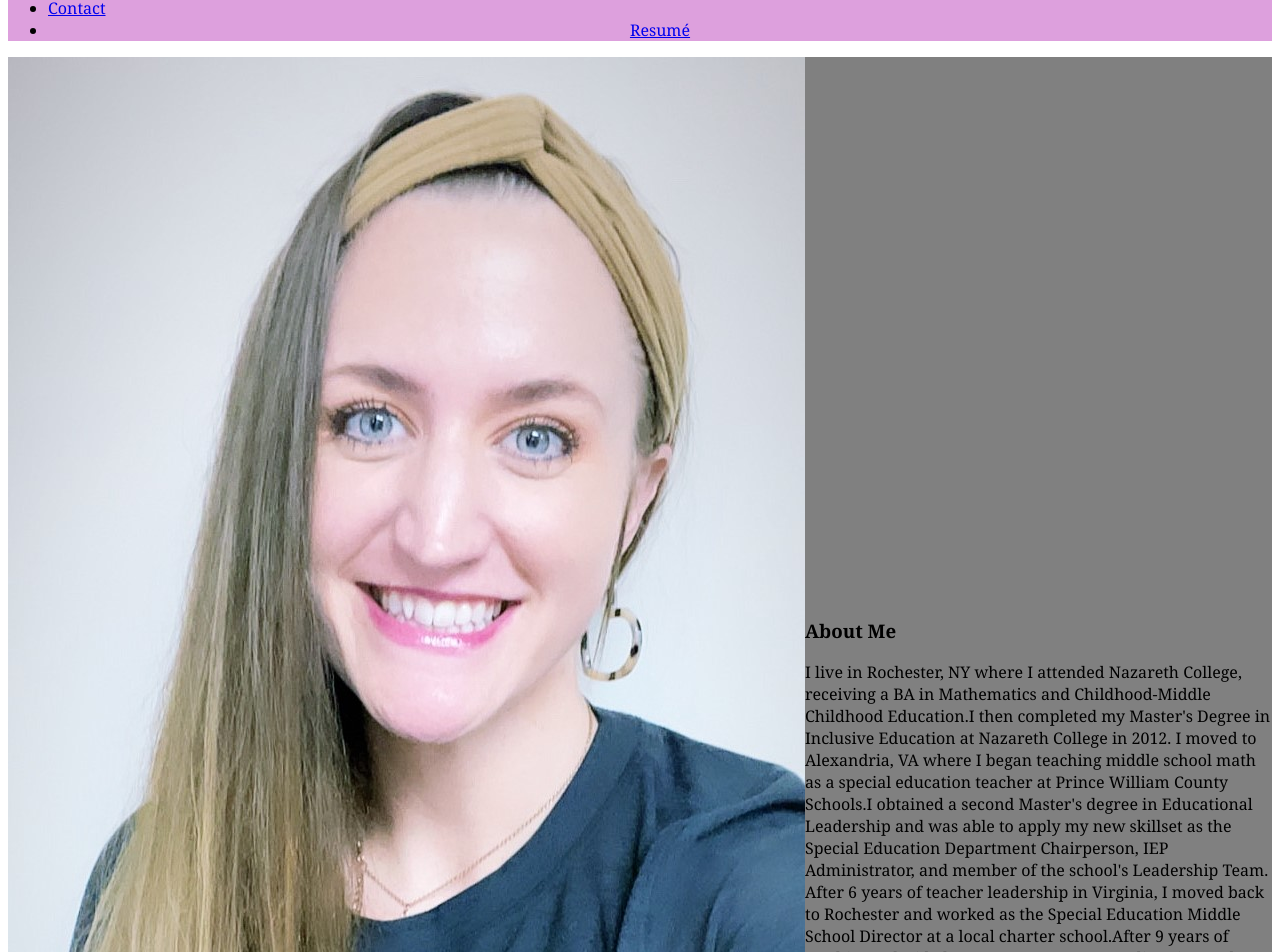
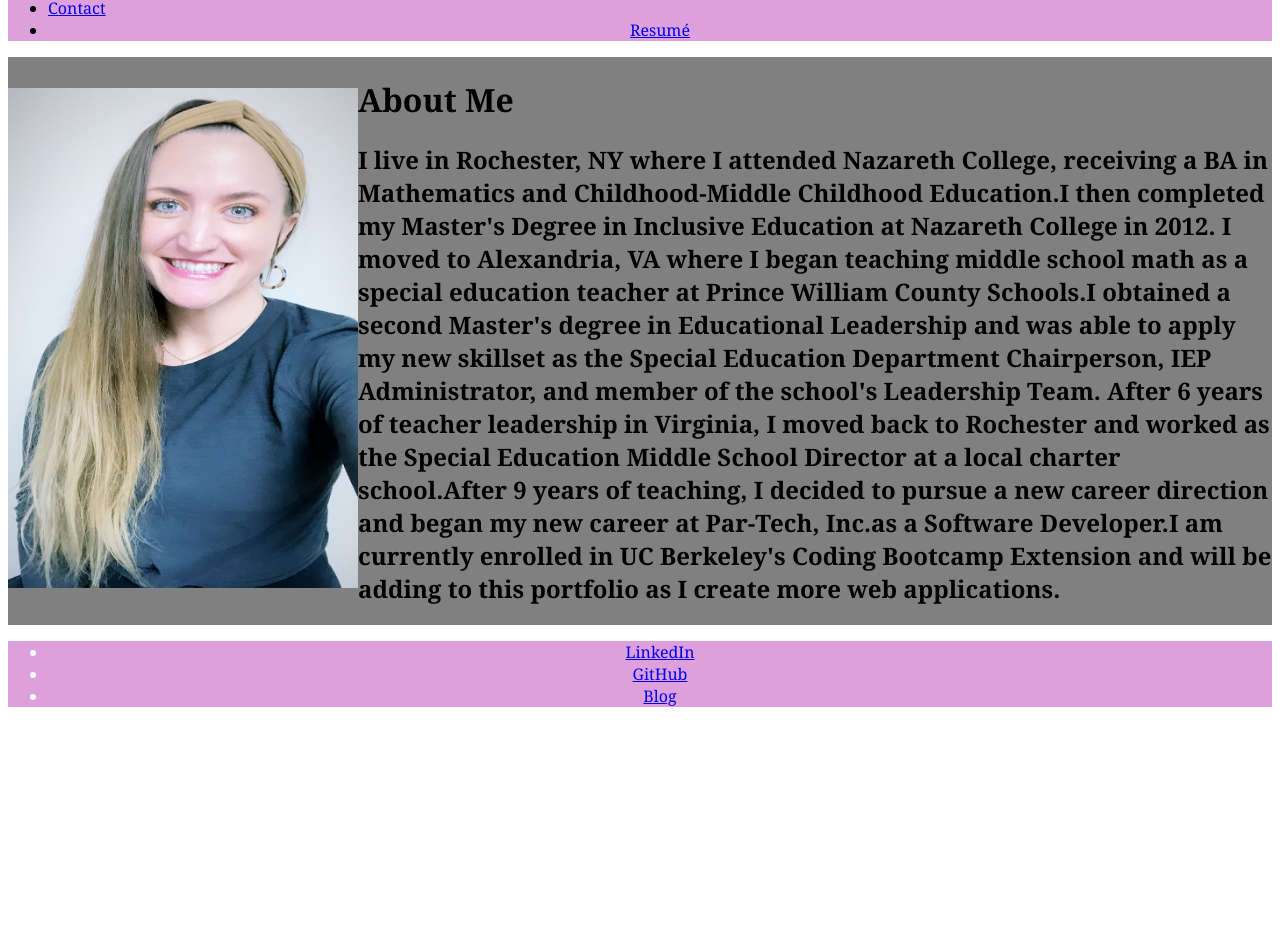
Before and after one commit to kiri-smith/react-portfolio, a React (Create React App) app in the folder react-portfolio/: page / in a window 1280 px wide. Shown: the part 215-1167 px from the top of the page. After the commit the page ends 938 px from the top, so only its background shows below. Built offline with nearby package versions, Linux system fonts and the light colour scheme.

Commit message:
update AboutMe.js styling

```diff
--- a/react-portfolio/src/components/AboutMe.js
+++ b/react-portfolio/src/components/AboutMe.js
@@ -3,21 +3,27 @@ import Picture from "../assets/Picture.jpg";
 import '../styles/App.css';
 //import 'https://cdnjs.cloudflare.com/ajax/libs/materialize/1.0.0/js/materialize.min.js'
 
+const styles = {
+    db: {
+        width: "350px",
+        height: "500px",
+    }
+
+}
 
 function AboutMe() {
     return (
         <div class='main-container'>
-            <main>
             <div class="about-me container">
                 <div class="me-card">
-                        <div class="card row intro">
+                    <div class="card intro">
                         <div class="card-image col lg2 m3 s12">
-                                <img src={Picture} alt="Kiri Smith" id="me"></img>
+                            <img src={Picture} class="db" style={styles.db} alt="Kiri Smith" id="me"></img>
                         </div>
 
                         <div class="row card-stacked col lg10 m9 s12 background card">
-                                <h3>About Me</h3>
-                                <p> I live in Rochester, NY where I attended Nazareth College, receiving a BA in Mathematics and
+                            <h1>About Me</h1>
+                            <h2> I live in Rochester, NY where I attended Nazareth College, receiving a BA in Mathematics and
                                 Childhood-Middle Childhood Education.I then
                                 completed my Master's Degree in Inclusive Education at Nazareth College in 2012. I moved to
                                 Alexandria, VA where I began teaching middle school math as a special education teacher at
@@ -28,12 +34,11 @@ function AboutMe() {
                                 School Director at a local charter school.After 9 years of teaching, I decided to pursue a
                                 new career direction and began my new career at Par-Tech, Inc.as a Software Developer.I am
                                 currently enrolled in UC Berkeley's Coding Bootcamp Extension and will be adding to this
-                                    portfolio as I create more web applications.</p>
+                                portfolio as I create more web applications.</h2>
                         </div>
                     </div>
                 </div>
             </div>
-            </main>
         </div>
     );
 }
```
Lines whose indentation alone changed are shown as unchanged.
